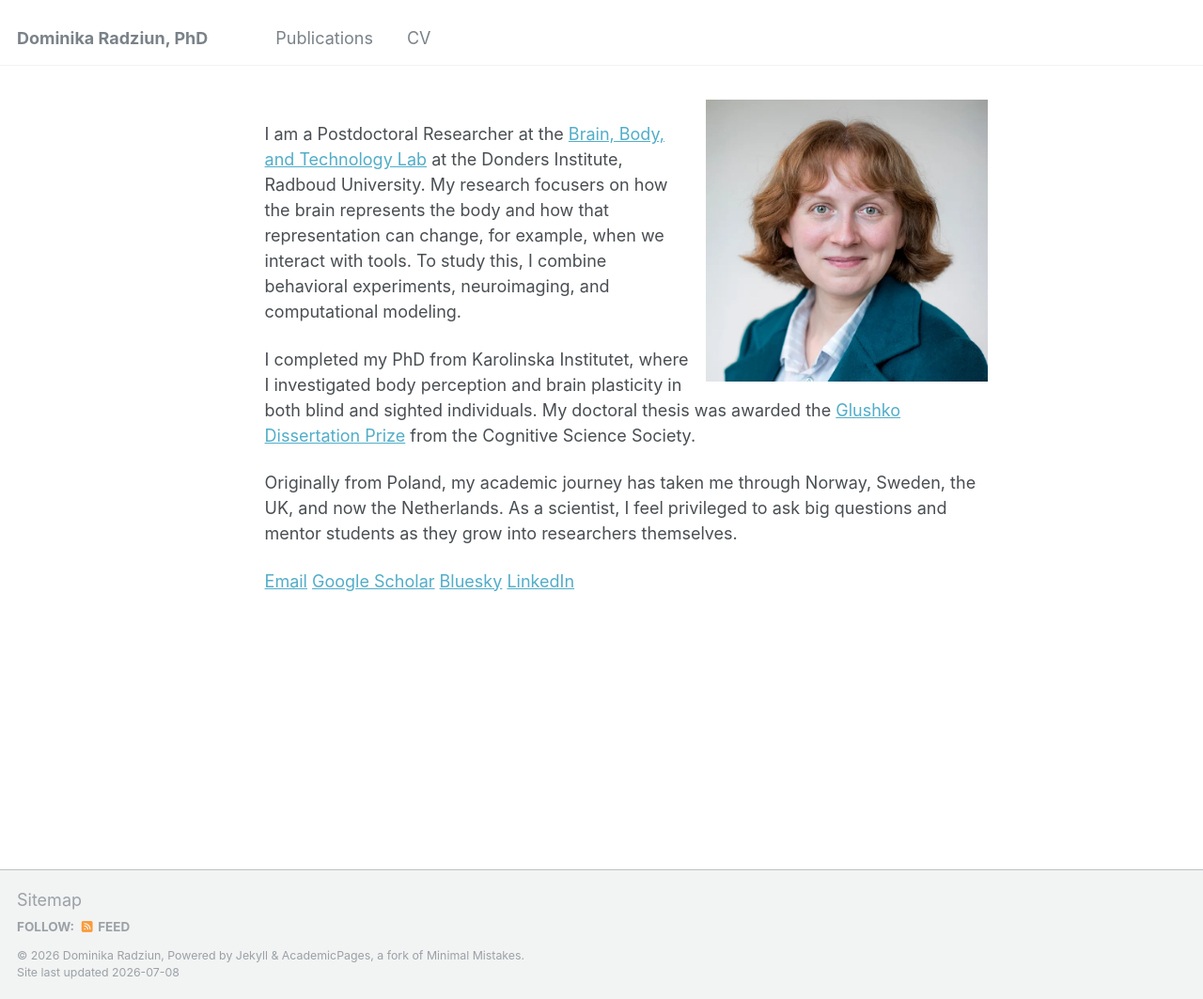
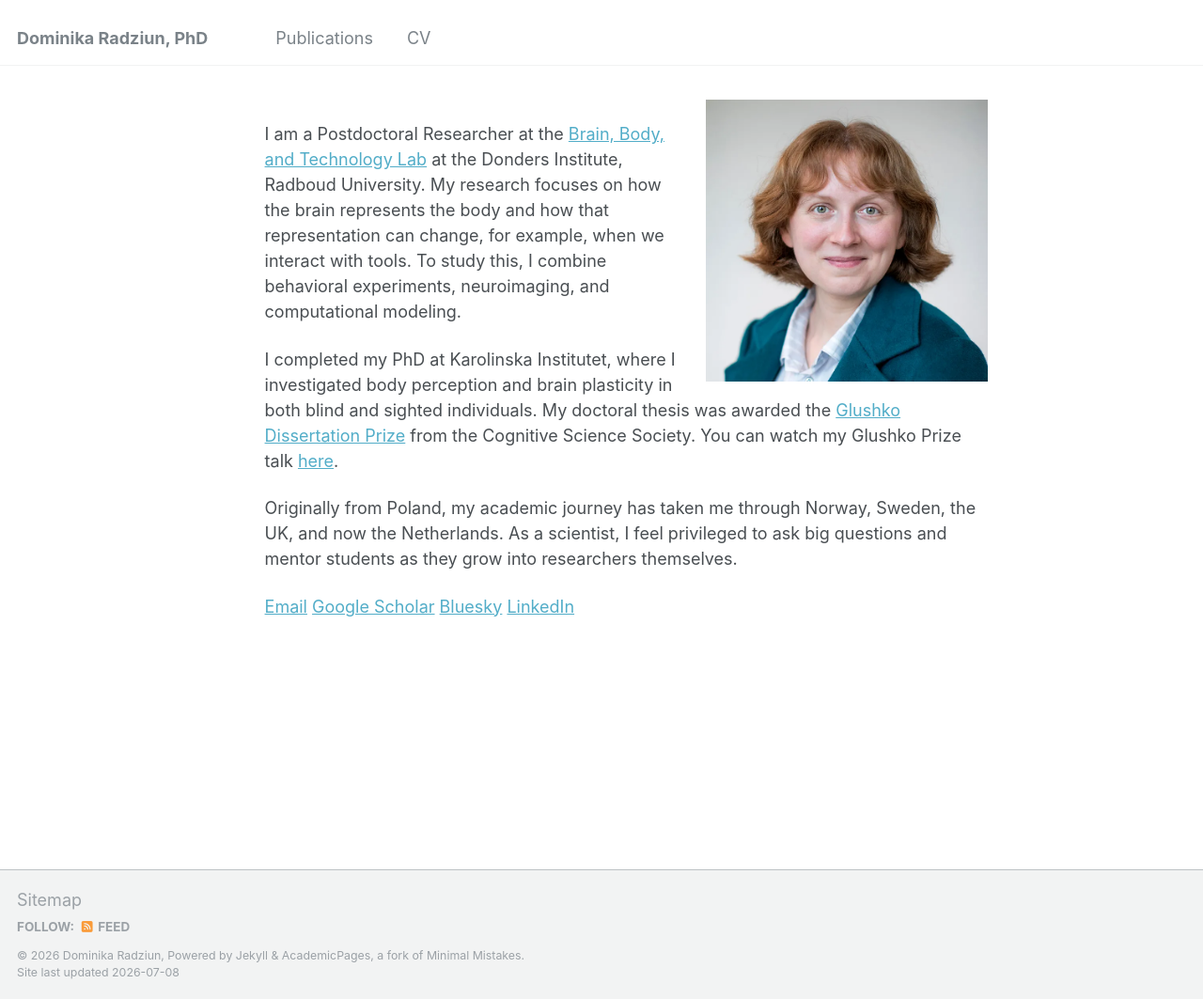
Before and after one commit to dominikaradziun/dominikaradziun.github.io, a Jekyll site: the page built from _pages/about.md, in a window 1280 px wide and 1063 px high. Shown: the whole window at 94% size. Built offline with Jekyll 4.4.1, drawn with Linux system fonts in a browser that asks for light colours.

Commit message:
Update about.md

```diff
--- a/_pages/about.md
+++ b/_pages/about.md
@@ -9,9 +9,9 @@ redirect_from:
 
 ![Profile](/images/bio-photo.jpeg){: .align-right width="300px"}
 
-I am a Postdoctoral Researcher at the [Brain, Body, and Technology Lab](https://www.brainbodytech.com/) at the Donders Institute, Radboud University. My research focusers on how the brain represents the body and how that representation can change, for example, when we interact with tools. To study this, I combine behavioral experiments, neuroimaging, and computational modeling.
+I am a Postdoctoral Researcher at the [Brain, Body, and Technology Lab](https://www.brainbodytech.com/) at the Donders Institute, Radboud University. My research focuses on how the brain represents the body and how that representation can change, for example, when we interact with tools. To study this, I combine behavioral experiments, neuroimaging, and computational modeling.
 
-I completed my PhD from Karolinska Institutet, where I investigated body perception and brain plasticity in both blind and sighted individuals. My doctoral thesis was awarded the [Glushko Dissertation Prize](https://cognitivesciencesociety.org/glushko-dissertation-prize/) from the Cognitive Science Society.
+I completed my PhD at Karolinska Institutet, where I investigated body perception and brain plasticity in both blind and sighted individuals. My doctoral thesis was awarded the [Glushko Dissertation Prize](https://cognitivesciencesociety.org/glushko-dissertation-prize/) from the Cognitive Science Society. You can watch my Glushko Prize talk [here](https://underline.io/events/465/sessions/18086/lecture/99279-body-perception-and-brain-plasticity-in-blind-and-sighted-individuals).
 
 Originally from Poland, my academic journey has taken me through Norway, Sweden, the UK, and now the Netherlands. As a scientist, I feel privileged to ask big questions and mentor students as they grow into researchers themselves.
 
```
